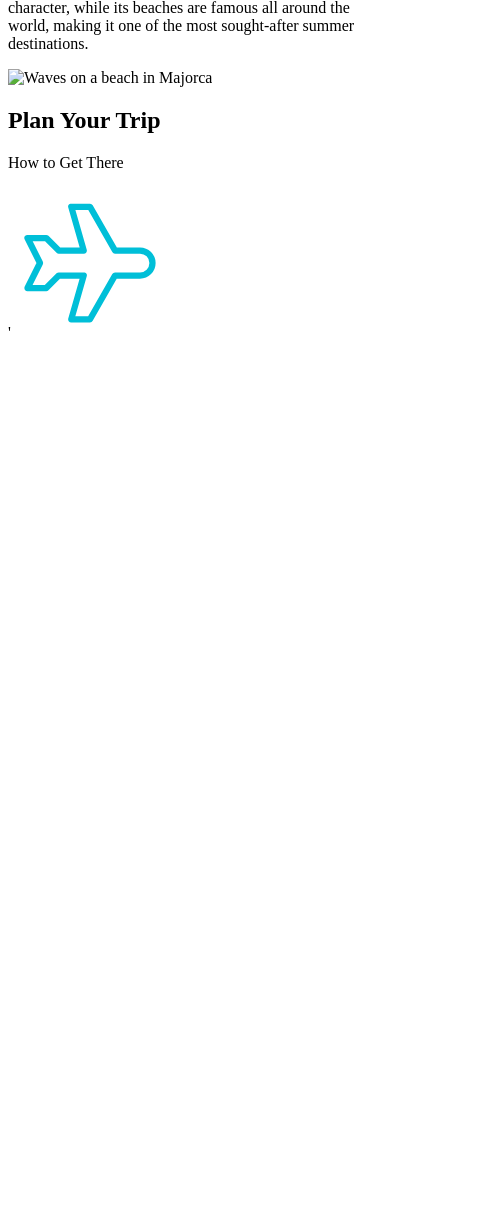
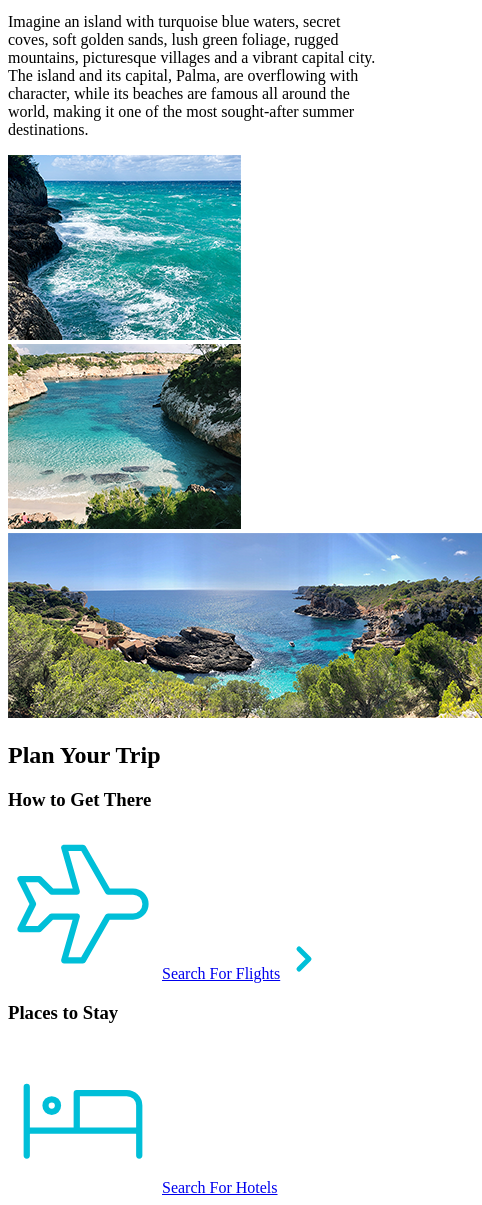
Before and after one commit to kbillette/wunderlust, a plain HTML site: page index.html in a window 390 px wide. Shown: the part 378-1583 px from the top of the page, 482 px wide, since content can reach past the window. Before the commit the page ends 844 px from the top, so only its background shows below. Drawn offline with Linux system fonts and the light colour scheme.

Commit message:
updated responsive images and began adding svgs

```diff
--- a/index.html
+++ b/index.html
@@ -10,7 +10,7 @@
         <header>
             <h1>Wunderlust Travel</h1>
               <p>Let Wunderlust Travel help you plan the trip of your dreams!</p>
-            <img src="assets/images/logo-L.png" alt="Wunderlust company logo">
+            <img src="images/logo-L.png" alt="Wunderlust company logo">
             <nav>
               <ul>
                 <li><a href="#destinations">Destinations</a></li>
@@ -24,22 +24,58 @@
           <h2>Majorca</h2>
           <p>Imagine an island with turquoise blue waters, secret coves, soft golden sands, lush green foliage, rugged mountains, picturesque villages and a vibrant capital city. The island and its capital, Palma, are overflowing with character, while its beaches are famous all around the world, making it one of the most sought-after summer destinations.</p>
           <img
-            src="assets/images/majorca-waves-L.png"
+            src="images/majorca-waves-L.png"
             srcset="
-              majorca-waves-s.png 320w,
-              majorca-waves-medium.png 780w,
-              majorca-waves-large.png 1024w
+              images/majorca-waves-S.png 320w,
+              images/majorca-waves-M.png 780w,
+              images/majorca-waves-L.png 1024w
             "
             sizes="(max-width: 600px) 320px, (max-width: 1200px) 780px, 1024px"
-            alt="Waves on a beach in Majorca"
-          >
-          <!--responsive images-->
+            alt="Waves on a beach in Majorca">
+
+          <img
+            src="images/majorca-beach-L.png"
+            srcset="
+              images/majorca-beach-S.png 320w,
+              images/majorca-beach-M.png 780w,
+              images/majorca-beach-L.png 1024w
+            "
+            sizes="(max-width: 600px) 320px, (max-width: 1200px) 780px, 1024px"
+            alt="a beach in Majorca">
+
+            <img
+            src="images/majorca-cove-L.png"
+            srcset="
+              images/majorca-cove-S.png 320w,
+              images/majorca-cove-M.png 780w,
+              images/majorca-cove-L.png 1024w
+            "
+            sizes="(max-width: 600px) 320px, (max-width: 1200px) 780px, 1024px"
+            alt="A cove in Majorca">
+
+
           <h2>Plan Your Trip</h2>
-          <p>How to Get There</p>'
+          <h3>How to Get There</h3>
           <svg xmlns="http://www.w3.org/2000/svg" class="icon icon-tabler icon-tabler-plane" width="150" height="150" viewBox="0 0 24 24" stroke-width="1" stroke="#00bfd8" fill="none" stroke-linecap="round" stroke-linejoin="round">
           <path stroke="none" d="M0 0h24v24H0z" fill="none"/>
           <path d="M16 10h4a2 2 0 0 1 0 4h-4l-4 7h-3l2 -7h-4l-2 2h-3l2 -4l-2 -4h3l2 2h4l-2 -7h3z" />
           </svg>
+
+          <a href="#" title="Search for flights">Search For Flights</a>
+          <svg xmlns="http://www.w3.org/2000/svg" class="icon icon-tabler icon-tabler-chevron-right" width="40" height="40" viewBox="0 0 24 24" stroke-width="3" stroke="#00bfd8" fill="none" stroke-linecap="round" stroke-linejoin="round">
+            <path stroke="none" d="M0 0h24v24H0z" fill="none"/>
+            <polyline points="9 6 15 12 9 18" />
+          </svg>
+
+          <h3>Places to Stay</h3>
+          <svg xmlns="http://www.w3.org/2000/svg" class="icon icon-tabler icon-tabler-bed" width="150" height="150" viewBox="0 0 24 24" stroke-width="1" stroke="#00bfd8" fill="none" stroke-linecap="round" stroke-linejoin="round">
+            <path stroke="none" d="M0 0h24v24H0z" fill="none"/>
+            <path d="M3 7v11m0 -4h18m0 4v-8a2 2 0 0 0 -2 -2h-8v6" />
+            <circle cx="7" cy="10" r="1" />
+          </svg>
+
+          <a href="#" title="Search for Hotels">Search For Hotels</a>
+
         </main>
     </body>
 
@@ -63,7 +99,7 @@ Plan Your Trip
 How to Get there
 
 
-(href=”#”) (title=”Search for flights”)
+
 <svg xmlns="http://www.w3.org/2000/svg" class="icon icon-tabler icon-tabler-chevron-right" width="40" height="40" viewBox="0 0 24 24" stroke-width="3" stroke="#00bfd8" fill="none" stroke-linecap="round" stroke-linejoin="round">
   <path stroke="none" d="M0 0h24v24H0z" fill="none"/>
   <polyline points="9 6 15 12 9 18" />
```
